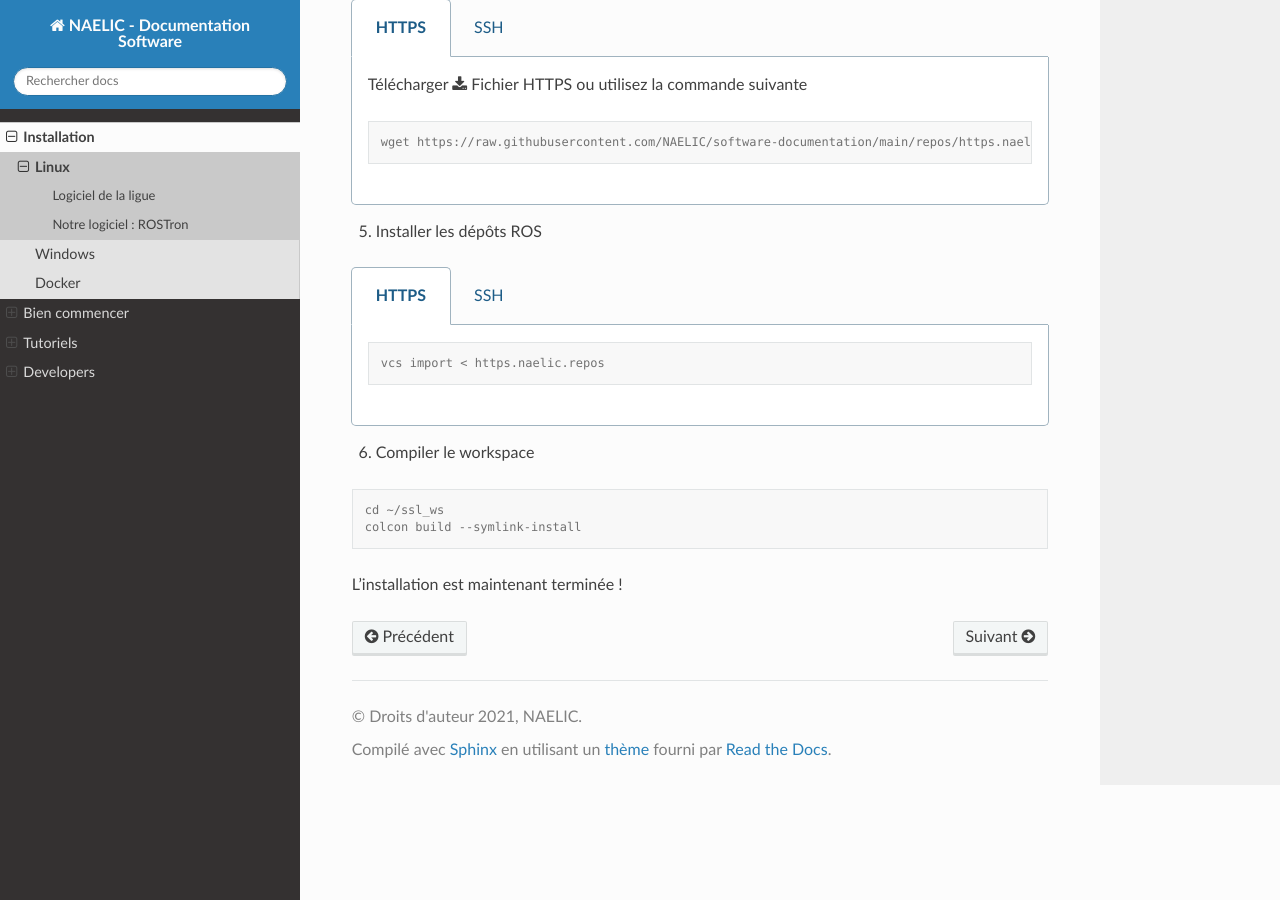
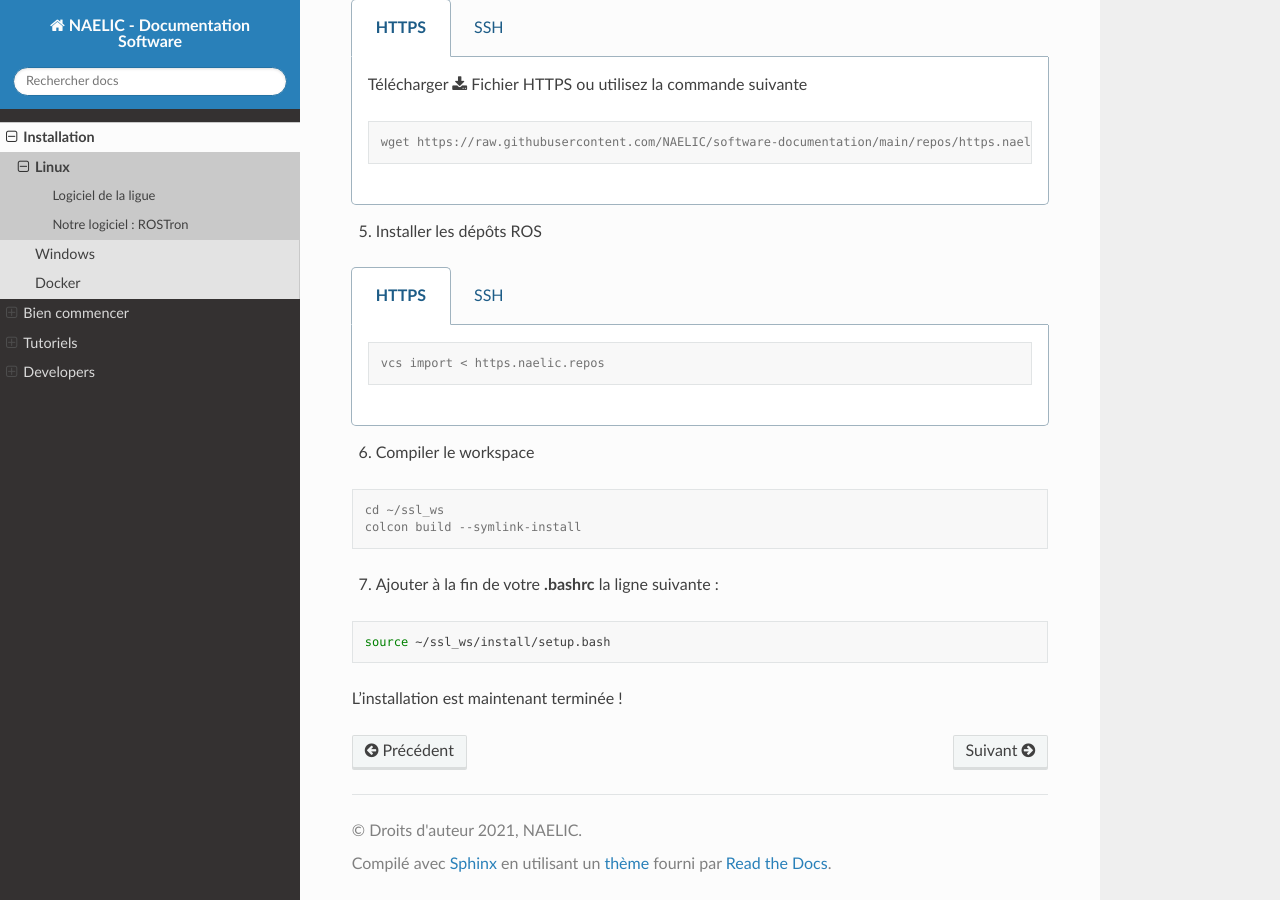
Before and after one commit to NAELIC/software-documentation, a Sphinx documentation site: the page built from source/install/linux.rst, in a window 1280 px wide and 900 px high, scrolled down 1520 px. Built offline with Sphinx 7.4.7 and the Read the Docs theme 2.0.0, drawn with Linux system fonts in a browser that asks for light colours.

Commit message:
feat - adding instruction for line in bashrc

```diff
--- a/source/install/linux.rst
+++ b/source/install/linux.rst
@@ -111,4 +111,10 @@ Notre logiciel : ROSTron
     cd ~/ssl_ws
     colcon build --symlink-install
 
+7. Ajouter à la fin de votre **.bashrc** la ligne suivante :
+
+.. code-block:: bash
+
+    source ~/ssl_ws/install/setup.bash
+
 L'installation est maintenant terminée !
```
